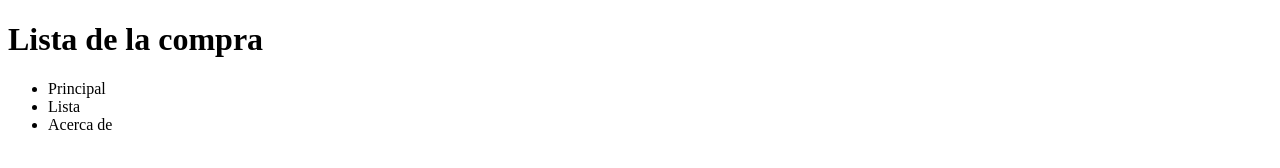
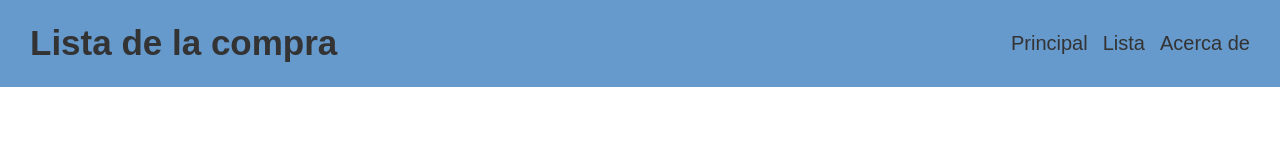
Before and after one commit to bertarosalia/202207-w1ch4-berta-floran, a plain HTML site: page index.html in a window 1280 px wide. Drawn offline with Linux system fonts and the light colour scheme.

Commit message:
add style to header

```diff
--- a/index.html
+++ b/index.html
@@ -1,15 +1,16 @@
 <!DOCTYPE html>
-<html lang="en">
+<html lang="es">
   <head>
     <meta charset="UTF-8" />
     <meta name="viewport" content="width=device-width, initial-scale=1.0" />
+    <link rel="stylesheet" href="style/index.css" />
     <title>Lista de la compra</title>
   </head>
   <body>
     <header>
       <h1>Lista de la compra</h1>
-      <nav>
-        <ul>
+      <nav class="menu">
+        <ul class="menu__navegacion">
           <li>Principal</li>
           <li>Lista</li>
           <li>Acerca de</li>
--- /dev/null
+++ b/style/index.css
@@ -0,0 +1,35 @@
+* {
+  box-sizing: border-box;
+}
+html {
+  font-family: Arial, Helvetica, sans-serif;
+  color: #333;
+}
+body {
+  margin: 0;
+  min-width: 100%;
+}
+header {
+  display: flex;
+  justify-content: space-between;
+  background-color: #6699cc;
+  padding: 0 30px;
+}
+nav {
+  align-items: center;
+  display: flex;
+  font-size: 20px;
+}
+.menu__navegacion {
+  display: flex;
+  flex-direction: row;
+  gap: 15px;
+}
+.menu__navegacion > li {
+  list-style: none;
+}
+h1 {
+  display: flex;
+  align-items: center;
+  font-size: 35px;
+}
```
Also changed, not shown: list.png (added).
